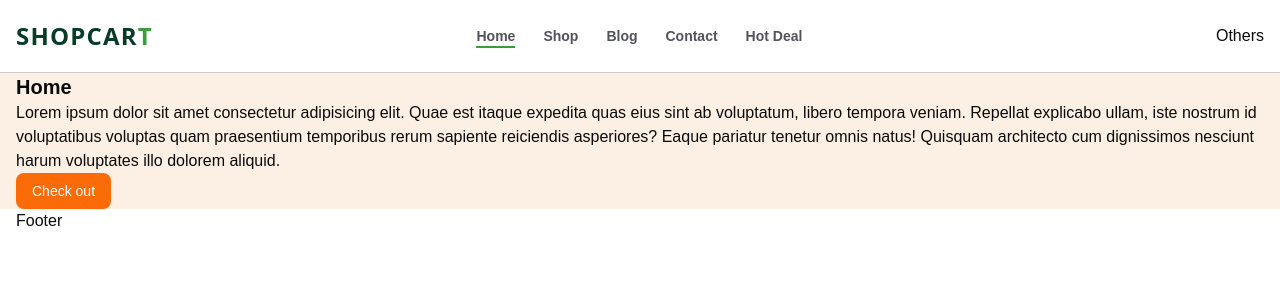
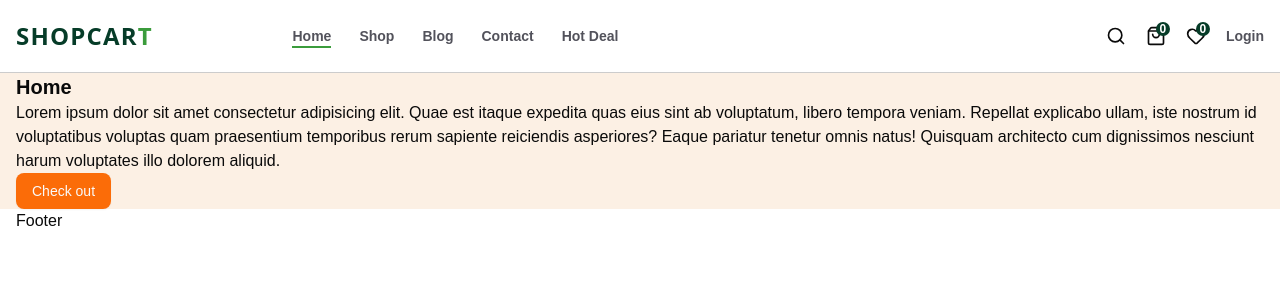
Before and after one commit to Abubakar980/Ecommerce-MERN, a Next.js app: page / in a window 1280 px wide. Shown: the top 300 px of the page. Built offline with nearby package versions, Linux system fonts and the light colour scheme.

Commit message:
Header Frontend Part Complete on big normal screen,

```diff
--- /dev/null
+++ b/components/CardIcon.tsx
@@ -0,0 +1,14 @@
+import { ShoppingBag } from 'lucide-react'
+import Link from 'next/link'
+import React from 'react'
+
+const CardIcon = () => {
+  return (
+    <Link href={"/cart"} className='group relative'>
+      <ShoppingBag className='w-5 h-5 hover:text-shop_light_green hoverEffect cursor-pointer'/>
+      <span className='absolute -top-1 -right-1 bg-shop_dark_green text-white h-3.5 w-3.5 rounded-full text-xs font-semibold flex items-center justify-center'>0</span>
+    </Link>
+  )
+}
+
+export default CardIcon
--- /dev/null
+++ b/components/FavoriteButton.tsx
@@ -0,0 +1,14 @@
+import { Heart } from 'lucide-react'
+import Link from 'next/link'
+import React from 'react'
+
+const FavoriteButton = () => {
+  return (
+    <Link href={"/cart"} className='group relative'>
+      <Heart className='w-5 h-5 hover:text-shop_light_green hoverEffect cursor-pointer'/>
+      <span className='absolute -top-1 -right-1 bg-shop_dark_green text-white h-3.5 w-3.5 rounded-full text-xs font-semibold flex items-center justify-center'>0</span>
+    </Link>
+  )
+}
+
+export default FavoriteButton
--- a/components/Header.tsx
+++ b/components/Header.tsx
@@ -2,6 +2,10 @@
 import Container from './Container'
 import Logo from './Logo'
 import HeaderMenu from './HeaderMenu'
+import SearchBar from './SearchBar'
+import CardIcon from './CardIcon'
+import FavoriteButton from './FavoriteButton'
+import SignIn from './SignIn'
 
 const Header = () => {
   return (
@@ -12,7 +16,12 @@
             {/* NavButton */}
             <HeaderMenu/>
             {/* NavAdmin */}
-            <div>Others</div>
+            <div className='w-auto md:w-1/3 flex items-center justify-end gap-5'>
+              <SearchBar/>
+              <CardIcon/>
+              <FavoriteButton/>
+              <SignIn/>
+            </div>
         </Container>
     </header>
   )
--- a/components/SearchBar.tsx
+++ b/components/SearchBar.tsx
@@ -1,9 +1,10 @@
+import { Search } from 'lucide-react'
 import React from 'react'
 
 const SearchBar = () => {
   return (
     <div>
-      SearchBar
+      <Search className='w-5 h-5 hover:text-shop_light_green hoverEffect cursor-pointer'/>
     </div>
   )
 }
--- /dev/null
+++ b/components/SignIn.tsx
@@ -0,0 +1,9 @@
+import React from 'react'
+
+const SignIn = () => {
+  return (
+    <button className='text-sm font-semibold text-lightColor cursor-pointer hover:text-darkColor hoverEffect'>Login</button>
+  )
+}
+
+export default SignIn
```
